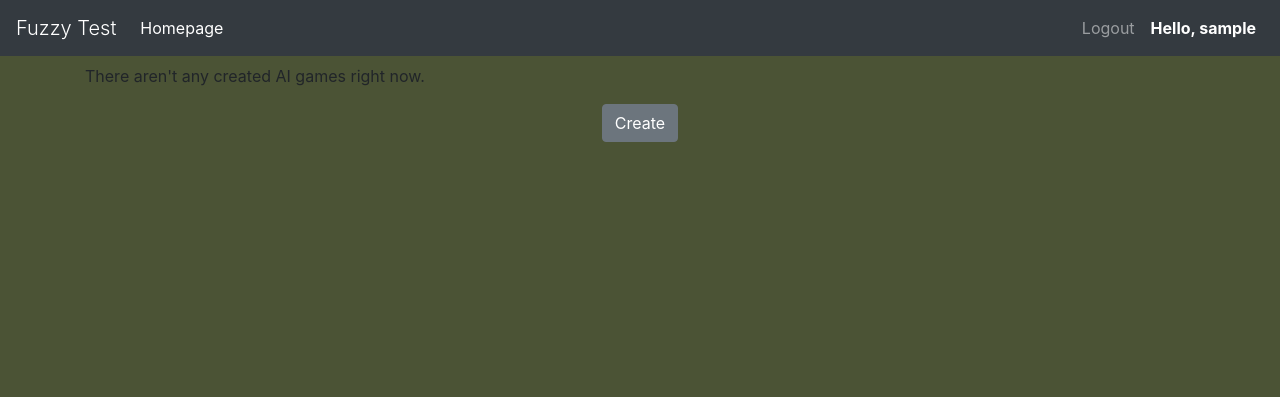
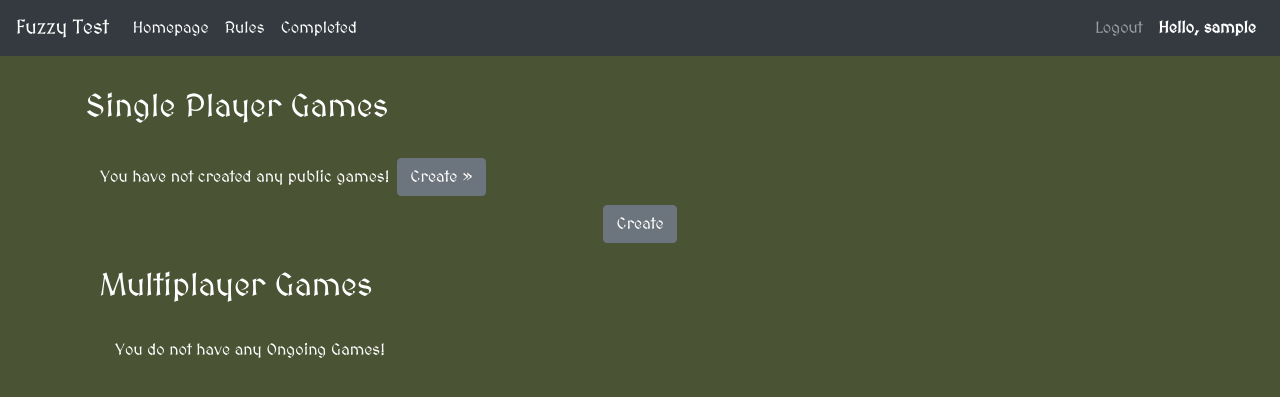
Before and after one commit to Muddl/fuzzyaitest, a Django app: page / in a window 1280 px wide. Shown: the top 397 px of the page. Run offline with Django 4.2, Linux system fonts and the light colour scheme; the visitor is signed in with stand-in values (Sample User, id 1); data that the repository does not hold is empty; some libraries are stand-ins or nearby versions.

Commit message:
initial commit

```diff
--- a/fuzzyaitest/templates/layout.html
+++ b/fuzzyaitest/templates/layout.html
@@ -2,6 +2,10 @@
 <!DOCTYPE html>
 <html lang="en">
     <head>
+        <link rel="preconnect" href="https://fonts.googleapis.com">
+        <link rel="preconnect" href="https://fonts.gstatic.com" crossorigin>
+        <link href="https://fonts.googleapis.com/css2?family=MedievalSharp&display=swap" rel="stylesheet">
+
         <meta charset="utf-8">
         <meta name="viewport" content="width=device-width, initial-scale=1, shrink-to-fit=no">
         <meta http-equiv="X-UA-Compatible" content="IE=edge,chrome=1" />
@@ -19,7 +23,7 @@
         {% block cdn %}{% endblock %}
     </head>
 
-    <body style="padding-top: 4rem; background-color: rgb(75, 83, 53);">
+    <body style="padding-top: 4rem; background-color: rgb(75, 83, 53); font-family: 'MedievalSharp'">
         <nav class="navbar navbar-expand-md navbar-dark fixed-top bg-dark">
           <a class="navbar-brand display-1" href="#" >Fuzzy Test</a>
           <button class="navbar-toggler" type="button" data-toggle="collapse" data-target="#navbarsExampleDefault" aria-controls="navbarsExampleDefault" aria-expanded="false" aria-label="Toggle navigation">
--- a/fuzzyaitest/templates/webapp/homepage.html
+++ b/fuzzyaitest/templates/webapp/homepage.html
@@ -3,13 +3,19 @@
 {% block title %}Homepage{% endblock title %}
 
 {% block navbar %}
-    <ul class="navbar-nav mr-auto">
+    <ul class="navbar-nav mr-auto" style = "font-family: 'MedievalSharp'">
         <li class="nav-item">
-            <a class="nav-link active">Homepage</a>
+            <a class="nav-link active" href="/">Homepage</a>
+        </li>
+        <li class="nav-item">
+            <a class="nav-link active" href="/rules">Rules</a>
+        </li>
+        <li class="nav-item">
+            <a class="nav-link active" href="/completed">Completed</a>
         </li>
     </ul>
 
-    <ul class="navbar-nav ml-auto">
+    <ul class="navbar-nav ml-auto" style = "font-family: 'MedievalSharp';">
         <li class="nav-item">
             <a class="nav-link" href="/accounts/logout">Logout</a>
         </li>
@@ -20,25 +26,56 @@
 {% endblock navbar %}
 
 {% block body %}
-    <div class="container align-items-stretch d-flex flex-wrap align-items-baseline">
+<!-- Single Player-->
+<div class="container mt-4" style = "font-family: 'MedievalSharp'; color: white">
+    <h2>Single Player Games</h2> <br>
+    <div class="container" class="container align-items-stretch" style="display: flex; flex-direction: row; flex-wrap: wrap; align-items: baseline;">
       {% for running_game in ai %}
         <div class="card border-primary m-1" style="width: 250px">
           <div class="card-header text-center">
-                <h4 class="my-0 font-weight-normal">{{running_game.level}}</h4>
-                <p>Created: {{running_game.created_at}}</p>
-                <p>Last played: {{running_game.updated_at}}</p>
+            <h4 class="my-0 font-weight-normal text-dark">{{running_game.level}}</h4>
           </div>
-            <div class="card-body">
+          <div class="card-body text-dark text-center" style = "font-family: 'MedievalSharp';">
+            <h6 class = "card-text">Created: {{running_game.created_at}}</h6>
+            <h6 class = "card-text">Last Played: {{running_game.updated_at}}</h6>
+            <h6 class="card-text">Playing as {{room.owner_side | title}}</h6>
+            <!--<h6 class="card-text">Awaiting Player to Join</h6>-->
             <a type="button" class="btn btn-lg btn-block btn-primary" href={{running_game.link}}>Join Game</a>
           </div>
         </div>
+
       {% empty %}
-            <p>There aren't any created AI games right now. </p>
+        <p style = "font-family: 'MedievalSharp'; color: white">You have not created any public games!</p> <a class="btn btn-secondary mx-2" href="/create" role="button">Create &raquo;</a>
       {% endfor %}
-    </div>
       <div class="container">
         <div class="row d-flex justify-content-center">
            <a class="btn btn-secondary mx-2" href="/create" role="button">Create</a>
        </div>
     </div>
+  </div>
+
+  <!-- Multiplayer games-->
+  <div class="container mt-4" style = "font-family: 'MedievalSharp';">
+    <h2 style = "color: white">Multiplayer Games</h2> <br>
+    <div class="container" class="container align-items-stretch" style="display: flex; flex-direction: row; flex-wrap: wrap; align-items: baseline;">
+      {% for room in ongoing %}
+        <div class="card border-primary m-1" style="width: 250px">
+          <div class="card-body" style = "font-family: 'MedievalSharp';">
+            <h6 class="card-text">Against: {{room.opponent.username}}</h6>
+            <h6 class="card-text">You're Playing as {{room.side | title}}</h6>
+            <h6 class="card-text">Awaiting Pplayer to Join</h6>
+            <a type="button" class="btn btn-lg btn-block btn-primary" href="{{ room.link }}">Continue</a>
+          </div>
+        </div>
+      {% empty %}
+        <p style = "font-family: 'MedievalSharp'; color: white">You do not have any Ongoing Games! </p>
+
+        <!-- This button links to creating a single player game, re-implement w/ multiplayer -->
+        <!--<a class="btn btn-secondary mx-2" href="/create" role="button">Create &raquo;</a>-->
+
+      {% endfor %}
+    </div>
+  </div>
+
+
 {% endblock body %}
--- a/fuzzyaitest/urls.py
+++ b/fuzzyaitest/urls.py
@@ -15,8 +15,10 @@ Including another URLconf
 """
 from django.contrib import admin
 from django.urls import path, include
-from .views import index, createGame, register
+from .views import index, createGame, register, ongoing, completed, rules
 from game.views import game
+from django.contrib.staticfiles.urls import staticfiles_urlpatterns
+
 
 urlpatterns = [
     path('admin/', admin.site.urls),
@@ -25,4 +27,11 @@ urlpatterns = [
     path('game/<int:game_id>', game, name = 'game'),
     path('create/', createGame.as_view(), name = 'create'),
     path('register/', register.as_view(), name = 'register'),
+    path('ongoing/', ongoing, name = 'ongoing'),
+    path('completed/', completed, name = 'completed'),
+    path('rules/', rules, name = 'rules'),
+
+
+
 ]
+urlpatterns += staticfiles_urlpatterns()
--- a/fuzzyaitest/views.py
+++ b/fuzzyaitest/views.py
@@ -6,6 +6,7 @@ from django.http import HttpResponseRedirect
 from django.shortcuts import render
 from django.urls import reverse
 from django.views import View
+from django.db.models import Q
 
 from game.models import Game
 
@@ -56,3 +57,70 @@ class createGame(LoginRequiredMixin, View):
         l.save()
         messages.add_message(request, messages.SUCCESS, "AI Game created and displayed in Homepage.")
         return HttpResponseRedirect(reverse("homepage"))
+
+@login_required
+def ongoing(request):
+    games = []
+    l = Game.objects.all().filter(owner=request.user).filter(status=1)
+    g = Game.objects.all().filter(Q(owner=request.user) | Q(opponent=request.user)).filter(status=2)
+    for i in g:
+        x = {}
+        if i.owner == request.user:
+            x["opponent"] = i.opponent
+            x["side"] = i.owner_side
+        else:
+            x["opponent"] = i.owner
+            if i.owner_side == "white":
+                x["side"] = "black"
+            else:
+                x["side"] = "white"
+        x["link"] = f"/game/{i.pk}"
+        games.append(x)
+    return render(request, "game/ongoing.html", {"public":l, "ongoing": games})
+
+@login_required
+def completed(request):
+    games=[]
+    g = Game.objects.all().filter(Q(owner=request.user) | Q(opponent=request.user)).filter(status=3)
+    for i in g:
+        x = {}
+        x["result"] = ""
+        if i.owner == request.user:
+            x["opponent"] = i.opponent
+            x["side"] = i.owner_side
+            if i.winner == "White wins":
+                if i.owner_side == "white":
+                    x["result"] = "You won this match"
+                else:
+                    x["result"] = "You lost this match"
+            elif i.winner == "Black wins":
+                if i.owner_side == "black":
+                    x["result"] = "You won this match"
+                else:
+                    x["result"] = "You lost this match"
+            else:
+                x["result"] = i.winner
+        else:
+            x["opponent"] = i.owner
+            if i.owner_side == "white":
+                x["side"] = "black"
+            else:
+                x["side"] = "white"
+            if i.winner == "Black wins":
+                if i.owner_side == "white":
+                    x["result"] = "You won this match"
+                else:
+                    x["result"] = "You lost this match"
+            elif i.winner == "White wins":
+                if i.owner_side == "black":
+                    x["result"] = "You won this match"
+                else:
+                    x["result"] = "You lost this match"
+            else:
+                x["result"] = i.winner
+        games.append(x)
+    return render(request, "game/completed.html", {"completed": games})
+
+@login_required
+def rules(request):
+    return render(request, "webapp/rules.html")
```
Also changed, not shown: fuzzyaitest/templates/game/completed.html (added, +45 -0 lines), fuzzyaitest/templates/game/create.html (+9 -3 lines), fuzzyaitest/templates/game/game.html (+36 -5 lines), fuzzyaitest/templates/game/ongoing.html (added, +71 -0 lines), fuzzyaitest/templates/webapp/rules.html (added, +45 -0 lines), fuzzyaitest/static/rules/0001.jpg (added), fuzzyaitest/static/rules/0002.jpg (added), 1 other file. Lines whose indentation alone changed are shown as unchanged.
